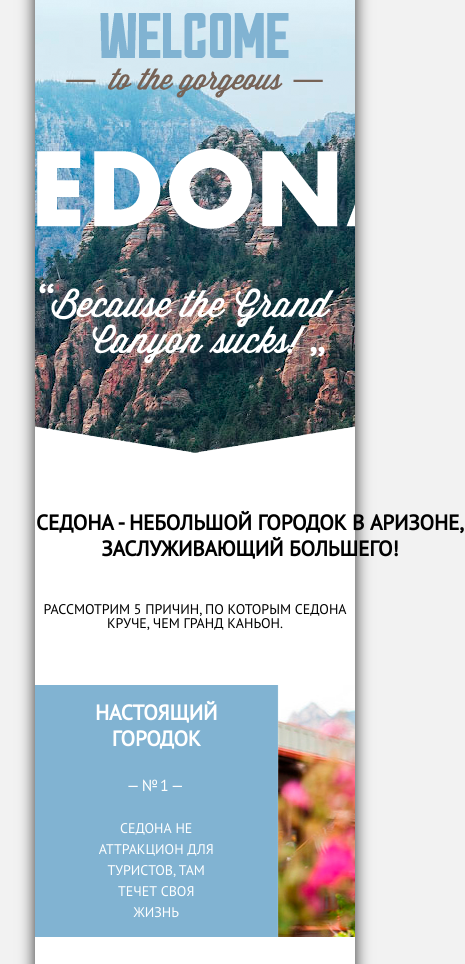
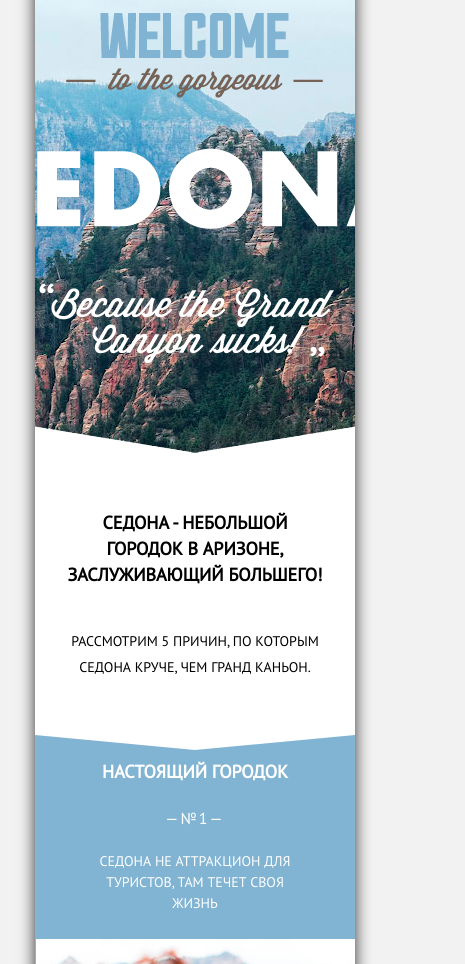
Before and after one commit to pingvinchik-master/sedona, a plain HTML site: page sedona v1/index.html in a window 390 px wide. Shown: the part 119-1083 px from the top of the page, 465 px wide, since content can reach past the window. Drawn offline with nearby package versions, Linux system fonts and the light colour scheme.

Commit message:
block about in mobile version ready

```diff
--- a/sedona v1/blocks-style/advantages.less
+++ b/sedona v1/blocks-style/advantages.less
@@ -117,13 +117,25 @@
     &__item:after {
       content: "";
       border: 1px solid #d6d6d6;
-      width: 100%;
+      width: 78%;
       position: absolute;
       left: 0;
       bottom: 0;
+      transform: translate(35px);
     }
     &__item:last-child:after{
       display: none;
     }
   }
+  .advantages-item {
+    flex-wrap: wrap;
+    &__descr {
+      flex-basis: 100%;
+      order: 1;
+    }
+    &__photo {
+      flex-basis: 100%;
+      order: 2;
+    }
+  }
 }
--- a/sedona v1/style.less
+++ b/sedona v1/style.less
@@ -179,11 +179,47 @@ input[type="text"] {
   line-height: 26px;
   font-weight: bold;
   &--main {
-    width: 430px;
-    margin: 0 auto;
+    /*width: 430px;
+    margin: 0 380px;*/
   }
   &--sub {
     width: 115px;
     margin: 0 auto;
   }
 }
+@media (min-width: 768px) and (max-width: 1199px) {
+  .section-title {
+    &--main {
+      padding: 0 140px;
+    }
+  }
+  .about__intro {
+    padding: 40px 140px 0 140px;
+    line-height: 26px;
+  }
+}
+@media (min-width: 320px) and (max-width: 767px) {
+  .section-title {
+    font-size: 18px;
+    &--main {
+      padding: 0 30px;
+    }
+  }
+  .about {
+    position: relative;
+  }
+  .about:after {
+    content: "";
+    position: absolute;
+    left: 50%;
+    bottom: -15px;
+    margin-left: -160px;
+    border-left: 160px solid transparent;
+    border-right: 160px solid transparent;
+    border-top: 15px solid #fff;
+  }
+  .about__intro {
+    padding: 40px 35px 0 35px;
+    line-height: 26px;
+  }
+}
```
